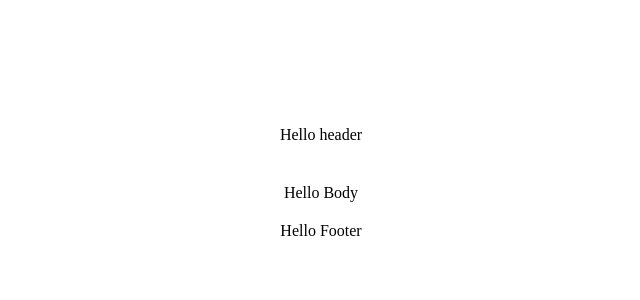
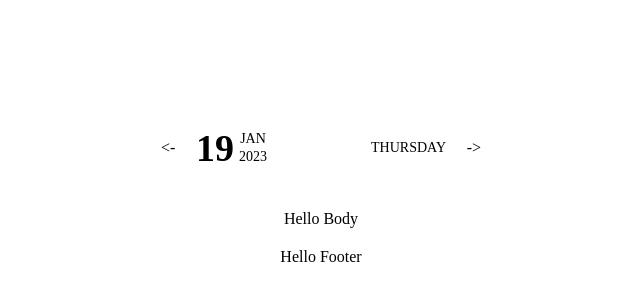
Before and after one commit to LaughingThroll/vue-todo, a Vue app: page / in a window 1280 px wide. Shown: the part 82-382 px from the top of the page, without its empty margins (319-959 px from the left). Built offline with nearby package versions, Linux system fonts and the light colour scheme; the HTML template or start-up script is replaced by a standard one.

Commit message:
feature: added componets DateNavigation, added styles

```diff
--- a/src/App.vue
+++ b/src/App.vue
@@ -1,12 +1,13 @@
 <script setup lang="ts">
 import MainCard from './components/MainCard.vue'
+import DateNavigation from './components/DateNavigation.vue'
 </script>
 
 <template>
   <main class="main">
     <MainCard>
       <template #header>
-        <div>Hello header</div>
+        <DateNavigation />
       </template>
       <template #body>
         <div>Hello Body</div>
--- /dev/null
+++ b/src/components/DateNavigation.vue
@@ -0,0 +1,63 @@
+<script setup lang="ts"></script>
+
+<template>
+  <div class="dateNavigation">
+    <div class="dateNavigation__arrow">&lt-</div>
+
+    <div class="dateNavigation__date date">
+      <div class="date__details date-details">
+        <div class="date-details__number-day">19</div>
+        <div class="date-details__other">
+          <div class="date-details__month">JAN</div>
+          <div class="date-details__year">2023</div>
+        </div>
+      </div>
+      <div class="date__day">Thursday</div>
+    </div>
+
+    <div class="dateNavigation__arrow">-></div>
+  </div>
+</template>
+
+<style scoped lang="scss">
+@import './../styles/mixins';
+
+.dateNavigation {
+  display: flex;
+  align-items: center;
+  justify-content: space-between;
+
+  &__date {
+    min-width: 250px;
+  }
+}
+
+.date {
+  display: flex;
+  align-items: center;
+  justify-content: space-between;
+
+  &__day {
+    font-size: 14px;
+    @include medium-date;
+  }
+}
+
+.date-details {
+  display: flex;
+  align-items: center;
+
+  &__number-day {
+    font-size: 38px;
+    font-weight: 700;
+    margin-right: 5px;
+  }
+  &__other {
+    font-size: 14px;
+  }
+  &__month {
+    @include medium-date;
+    margin-bottom: 2px;
+  }
+}
+</style>
--- a/src/styles/_colors.scss
+++ b/src/styles/_colors.scss
@@ -1,3 +1,5 @@
 $white: #fff;
+
 $main-bg: #f0efea;
 $main-green: #51e3a3;
+$font: #5f6065;
--- /dev/null
+++ b/src/styles/_mixins.scss
@@ -0,0 +1,4 @@
+@mixin medium-date {
+  text-transform: uppercase;
+  font-weight: 500;
+}
--- a/src/styles/style.scss
+++ b/src/styles/style.scss
@@ -1,10 +1,13 @@
-@import url('https://fonts.googleapis.com/css2?family=Ubuntu:wght@400;700&display=swap');
+@import url('https://fonts.googleapis.com/css2?family=Ubuntu:wght@400;500;700&display=swap');
 @import './colors';
+@import './mixins';
 
 body {
   background-color: $main-bg;
   font-family: 'Ubuntu', sans-serif;
   font-weight: 400;
+  font-size: 16px;
+  color: $font;
   margin: 0;
   padding: 0;
 }
```
